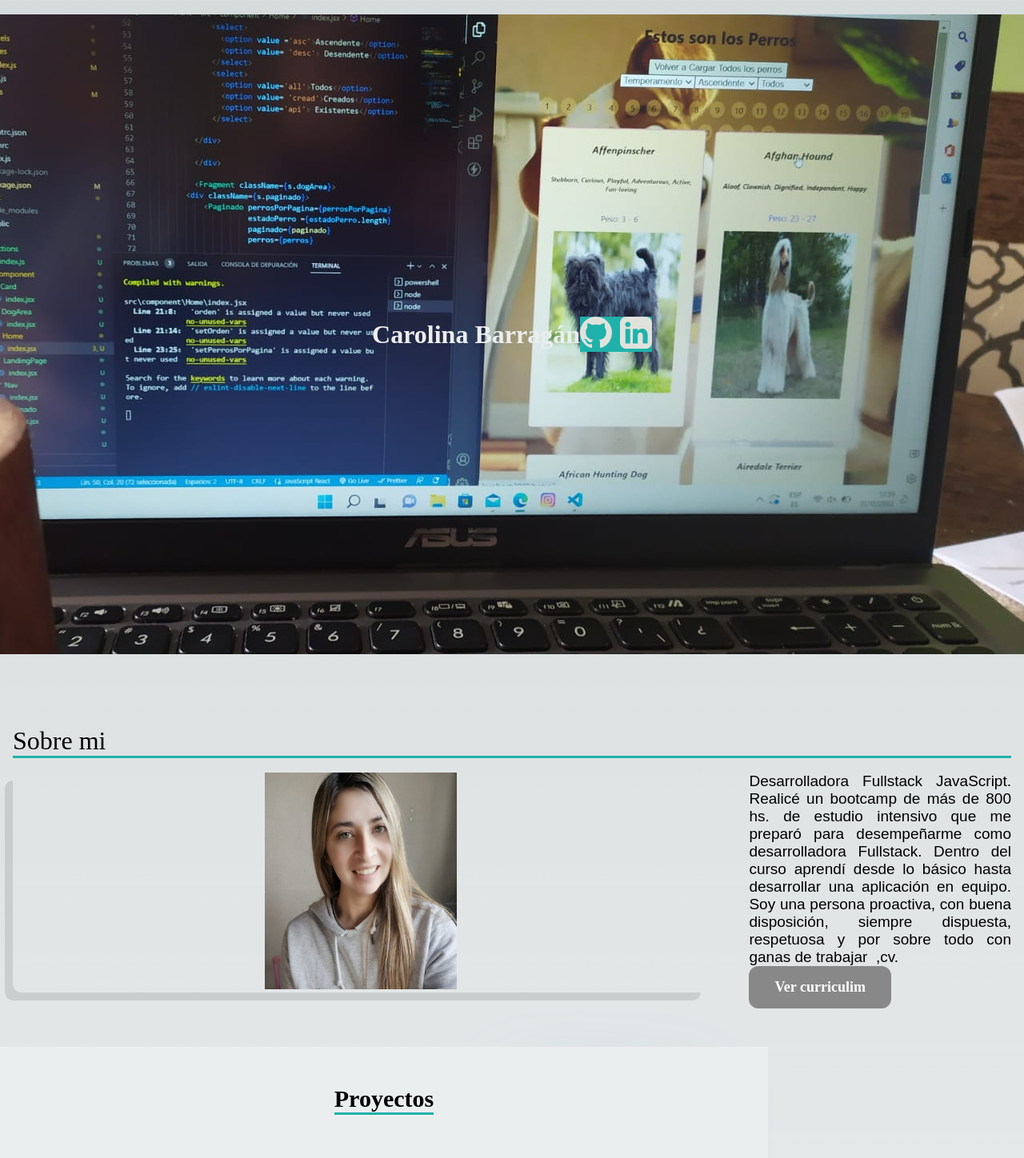
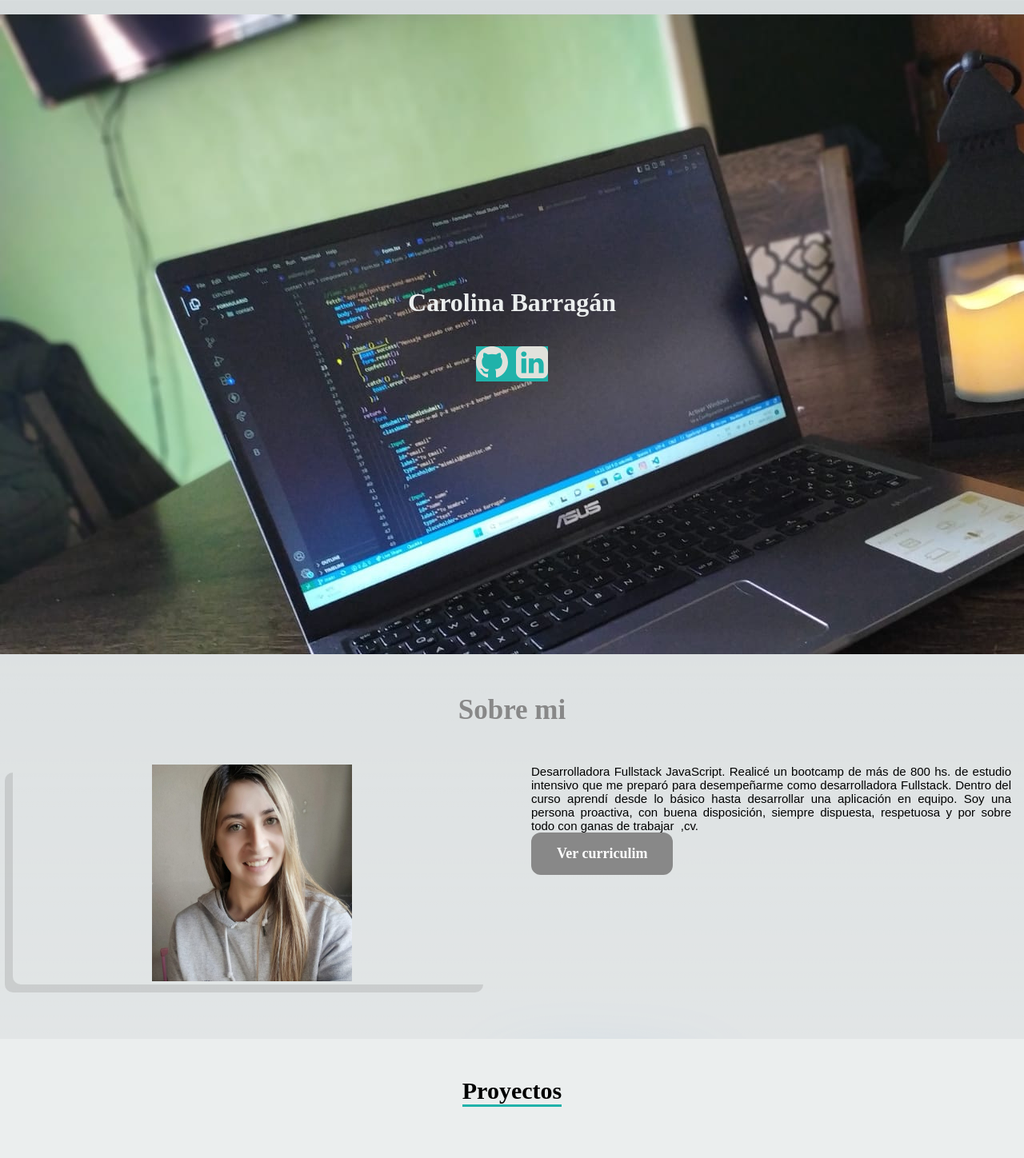
Before and after one commit to carobarragan/Port-Caro, a Next.js app: page / in a window 1280 px wide. Shown: the top 1448 px of the page at 80% size. Built offline with nearby package versions, Linux system fonts and the light colour scheme.

Commit message:
retoques

```diff
--- a/pages/about/index.js
+++ b/pages/about/index.js
@@ -10,10 +10,10 @@ export default function About() {
         <div className={styles.imagen}>
           <Image
             src="/perfil.jpeg"
-            alt="13"
-            width={240}
+            //   alt="13"
+            width={250}
             height={271}
-            priority
+            //   priority
           />
         </div>
         <div className={styles.textContainer}>
--- a/styles/About.module.css
+++ b/styles/About.module.css
@@ -32,7 +32,12 @@
   position: center;
 }
 .text {
-  display: block;
+  color: #fff;
+  font-family: "Montserrat", sans-serif;
+  font-weight: 300;
+  font-size: 19px;
+  text-align: justify;
+  /* display: block;
   line-height: 1.6;
   font-size: 1.2rem;
   font-weight: 700;
@@ -41,7 +46,7 @@
   max-width: 100px;
   color: var(--mainBlack);
   font-weight: 500;
-  margin-bottom: 2em;
+  margin-bottom: 2em; */
 }
 .linkedin {
   cursor: pointer;
@@ -65,11 +70,10 @@
   flex-direction: column;
 }
 .titulo {
-  border-bottom: 3px solid #20b2aa;
-  font-family: "montserrat";
-  font-size: 2rem;
-  margin-top: 40px;
-  display: flex;
+  color: #888;
+  font-size: 35px;
+  font-weight: 700;
+  margin-bottom: 30px;
 }
 .titulo:hover {
   opacity: 0.7;
@@ -162,12 +166,17 @@
   margin: auto;
 }
 .description {
-  color: black;
+  /* color: black;
   font-family: "Montserrat", sans-serif;
   font-weight: 100px;
   font-size: 19px;
   text-align: justify;
-  width: 31ch;
+  width: 31ch; */
+
+  font-family: "Montserrat", sans-serif;
+  font-weight: 300;
+  font-size: 15px;
+  text-align: justify;
 }
 @media (max-width: 300px) {
   .container {
@@ -254,3 +263,13 @@
     transform: rotate(0deg);
   }
 }
+.fotoGeneral {
+  width: 100%;
+  height: 100vh;
+  display: flex;
+  flex-direction: column;
+  justify-content: center;
+  align-items: center;
+  position: relative;
+  overflow: hidden;
+}
--- a/styles/Home.module.css
+++ b/styles/Home.module.css
@@ -7,7 +7,7 @@
   justify-content: center;
 }
 .main2 {
-  padding-top: 100px;
+  padding-top: 60px;
   width: 100%;
   background-color: #ebeeee;
   display: flex;
@@ -36,7 +36,7 @@
 }
 @media (max-width: 750px) {
   .main2 {
-    width: 75%;
+    width: 100%;
     margin-right: 1;
   }
 }
@@ -236,7 +236,7 @@
   filter: blur(8px);
   animation: glowing 20s linear infinite;
 }
-@keyframes glowing {
+/* @keyframes glowing {
   0% {
     background-position: 0 0;
   }
@@ -246,7 +246,7 @@
   100% {
     background-position: 0 0;
   }
-}
+} */
 
 .titulo:hover {
   color: bisque;
@@ -480,7 +480,7 @@
 @media (min-width: 330px) {
   .main2 {
     padding: 3rem;
-    width: 75%;
+    width: 100%;
   }
 }
 @media (max-width: 730px) {
@@ -561,33 +561,15 @@
 }
 
 .fondo {
-  background-image: url(./fondo.jpg);
-  background-position: 100%;
+  background-image: url(./fondo2.jpeg);
   width: 100%;
-  min-height: 100vh;
-  padding: 10rem;
-  display: flex;
-  justify-content: center;
-  align-items: center;
-  text-align: center;
-  background-color: var(--hero-opacity-color);
-
-  /* background-position: 70%;
-  padding: 10rem;
+  height: 100vh;
   display: flex;
   flex-direction: column;
   justify-content: center;
   align-items: center;
   position: relative;
   overflow: hidden;
-  background-position: center;
-  background-repeat: no-repeat;
-  background-size: cover;
-  height: 100%;
-  width: 100%;
-  margin: 1;
-  padding: 5rem;
-  margin-left: 1; */
 }
 
 @media screen and (max-width: 1850px) {
@@ -642,10 +624,11 @@
 
 @media (min-width: 300px) and (max-width: 1000px) {
   .fondo {
-    background-position: 20%;
+    background-position: 75%;
     width: 100%;
     height: auto;
-    min-zoom: unset;
-    max-height: none;
+    /* min-zoom: unset; */
+    /* max-height: none; */
+    padding: 200px;
   }
 }
```
Also changed, not shown: styles/fondo2.jpeg (added).
